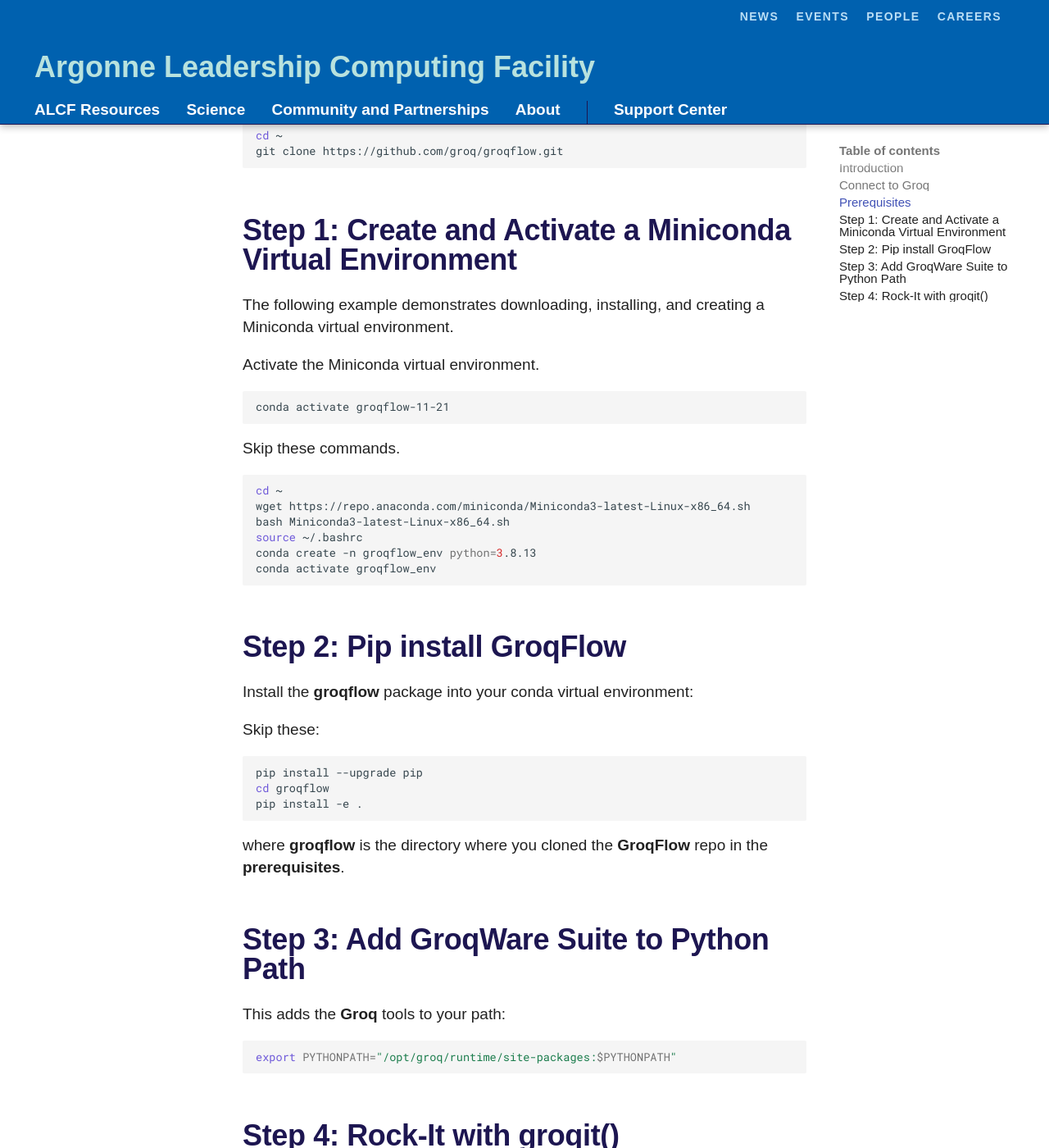
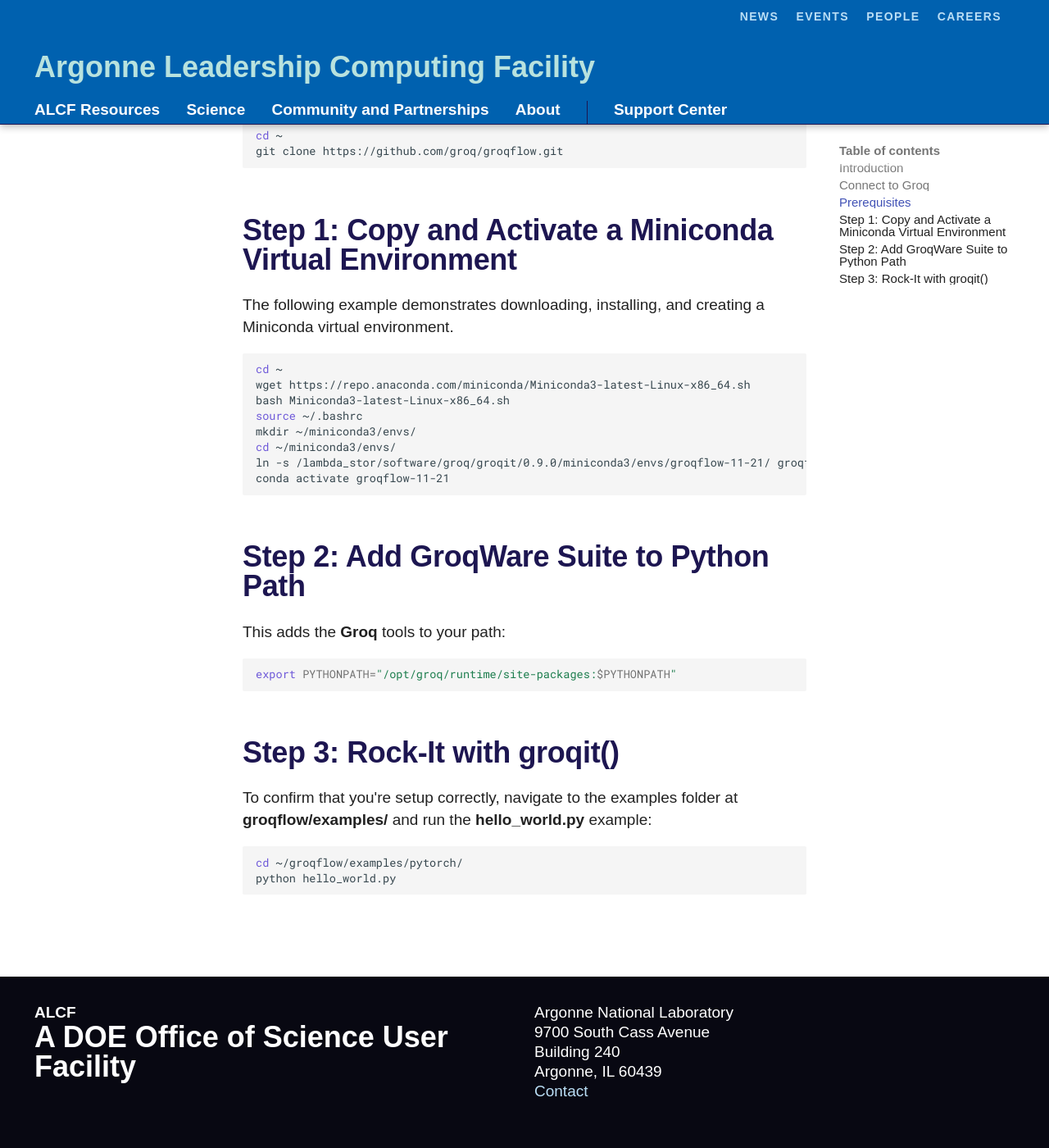
Before and after one commit to argonne-lcf/ai-testbed-userdocs, an MkDocs documentation site: the page built from docs/groq/GroqFlow.md, in a window 1280 px wide and 1400 px high, scrolled down 1065 px. Shown: the whole window at 82% size. Built offline with MkDocs 1.6.1 and Material for MkDocs 9.7.7, drawn with Linux system fonts in a browser that asks for light colours; some web fonts are replaced; comment, search, counter and statistics services are not loaded.

Commit message:
Reverted to cloning Groqflow.

````diff
--- a/docs/groq/GroqFlow.md
+++ b/docs/groq/GroqFlow.md
@@ -28,42 +28,22 @@
 git clone https://github.com/groq/groqflow.git
 ```
 
-## Step 1: Create and Activate a Miniconda Virtual Environment
+## Step 1: Copy and Activate a Miniconda Virtual Environment
 
 The following example demonstrates downloading, installing, and creating a Miniconda virtual environment.
-
-Activate the Miniconda virtual environment.
-
-```bash
-conda activate groqflow-11-21
-```
-
-Skip these commands.
 
 ```bash
 cd ~
 wget https://repo.anaconda.com/miniconda/Miniconda3-latest-Linux-x86_64.sh
 bash Miniconda3-latest-Linux-x86_64.sh
 source ~/.bashrc
-conda create -n groqflow_env python=3.8.13
-conda activate groqflow_env
+mkdir ~/miniconda3/envs/
+cd ~/miniconda3/envs/
+ln -s /lambda_stor/software/groq/groqit/0.9.0/miniconda3/envs/groqflow-11-21/ groqflow-11-21
+conda activate groqflow-11-21
 ```
 
-## Step 2: Pip install GroqFlow
-
-Install the **groqflow** package into your conda virtual environment:
-
-Skip these:
-
-```bash
-pip install --upgrade pip
-cd groqflow
-pip install -e .
-```
-
-where **groqflow** is the directory where you cloned the **GroqFlow** repo in the **prerequisites**.
-
-## Step 3: Add GroqWare Suite to Python Path
+## Step 2: Add GroqWare Suite to Python Path
 
 This adds the **Groq** tools to your path:
 
@@ -71,7 +51,7 @@
 export PYTHONPATH="/opt/groq/runtime/site-packages:$PYTHONPATH"
 ```
 
-## Step 4: Rock-It with groqit()
+## Step 3: Rock-It with groqit()
 
 To confirm that you're setup correctly, navigate to the examples folder at **groqflow/examples/** and run the **hello_world.py** example:
 
````
Also changed, not shown: 1 other file.
